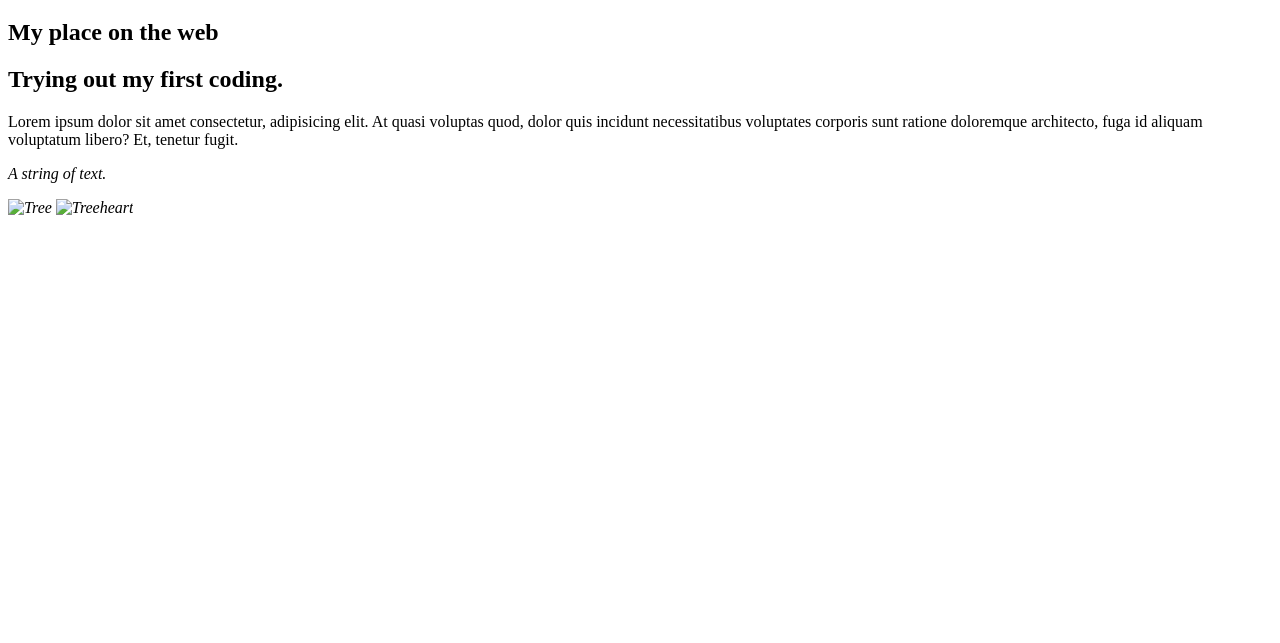
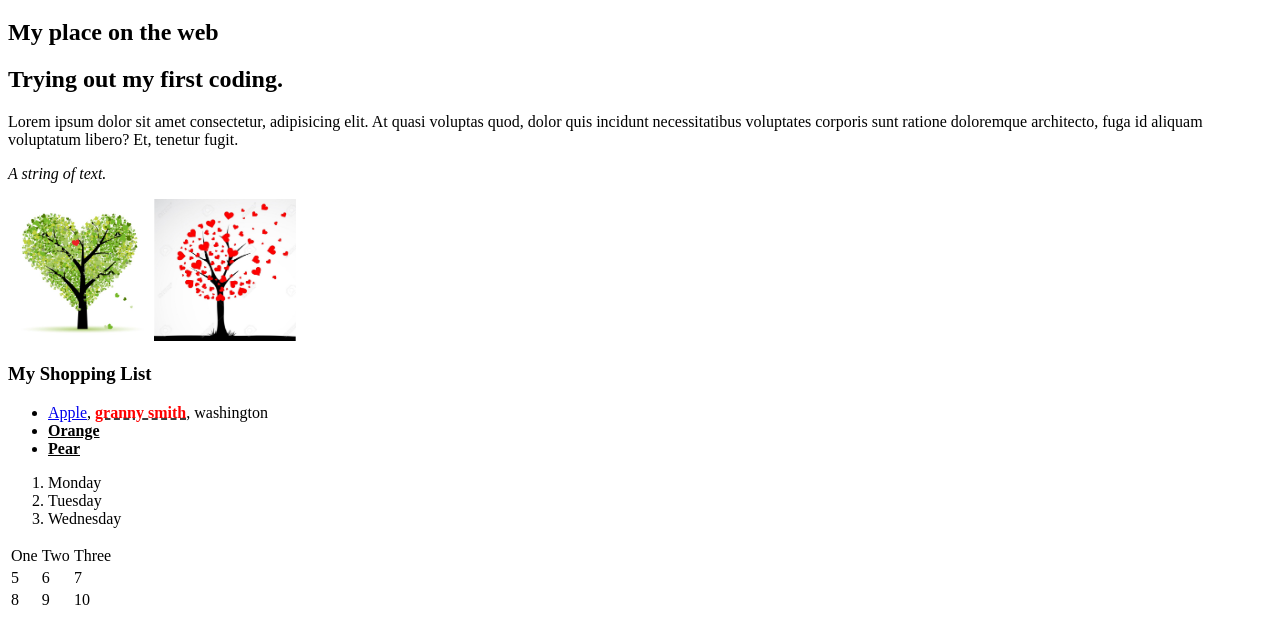
Before and after one commit to doubleeq/doubleeq.github.io, a plain HTML site: page index.html in a window 1280 px wide. Shown: the part 61-704 px from the top of the page. Drawn offline with Linux system fonts and the light colour scheme.

Commit message:
secondpage link

```diff
--- /dev/null
+++ b/index.css
@@ -0,0 +1,11 @@
+
+em {
+    font-weight: bold;
+    font-style: normal;
+    text-decoration: underline;
+    text-decoration-color: black;
+    text-decoration-style: dashed;
+    color:red;
+    }
+
+th {font-weight}
--- a/index.html
+++ b/index.html
@@ -1,6 +1,7 @@
 <!DOCTYPE html>
 <html lang="en">
 <head>
+    <link rel="stylesheet" href="index.css">
     <meta charset="UTF-8">
     <meta name="viewport" content="width=device-width, initial-scale=1.0">
     <meta http-equiv="X-UA-Compatible" content="ie=edge">
@@ -14,10 +15,52 @@
     <h2>Trying out my first coding.</h2>
 
     <p>Lorem ipsum dolor sit amet consectetur, adipisicing elit. At quasi voluptas quod, dolor quis incidunt necessitatibus voluptates corporis sunt ratione doloremque architecto, fuga id aliquam voluptatum libero? Et, tenetur fugit.</p>
-    <p><i>A string of text.<i></p>
+    <p><i>A string of text.</i></p>
 
-        <img src="image/tree.png" alt="Tree" height="142" width="142">
-        <img src="image/treeheart.png" alt="Treeheart" height="142" width="142">
+        <img src="image/tree.jpg" alt="Tree" height="142" width="142">
+
+        <img src="image/treeheart.jpg" alt="Treeheart" height="142" width="142">
+
+        <h3>My Shopping List</h3>
+        <ul>
+            <li><a href="secondpage.html">Apple</a>,
+                <em>granny smith</em>, washington
+            </li>
+
+            <li><b><u>Orange</u></b></li>
+
+            <li><b><u>Pear</u></b></li>
+        </ul>
+
+        <ol>
+            <li>Monday</li>
+            <li>Tuesday</li>
+            <li>Wednesday</li>
+        </ol>
+
+    <table>
+        <thead>
+            <tr>
+                <td>One</td>
+                <td>Two</td>
+                <td>Three</td>
+            </tr>
+        </thead>
+
+        <tbody>
+            <tr>
+                <td>5</td>
+                <td>6</td>
+                <td>7</td>
+            </tr>
+
+            <tr>
+                    <td>8</td>
+                    <td>9</td>
+                    <td>10</td>
+            </tr>
+         </tbody>
+
 
 </body>
 
```
Also changed, not shown: secondpage.html (added, +16 -0 lines).
